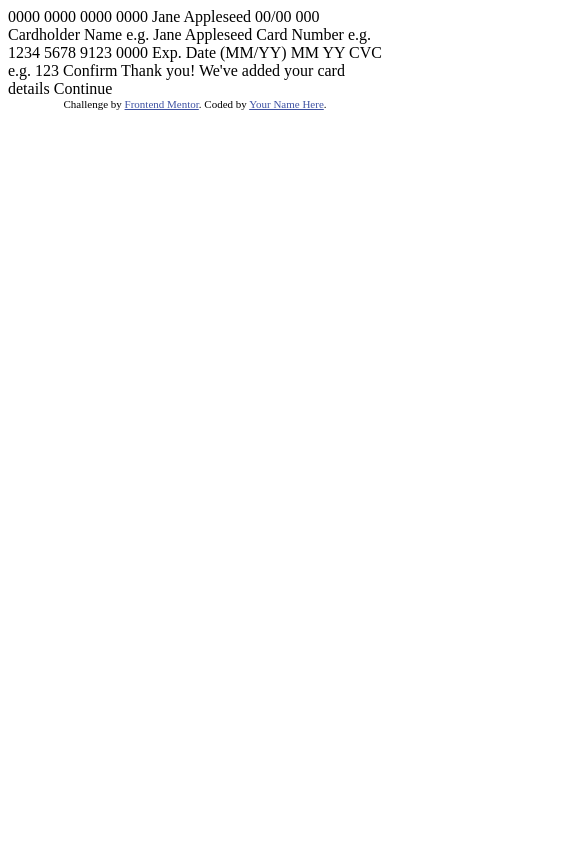
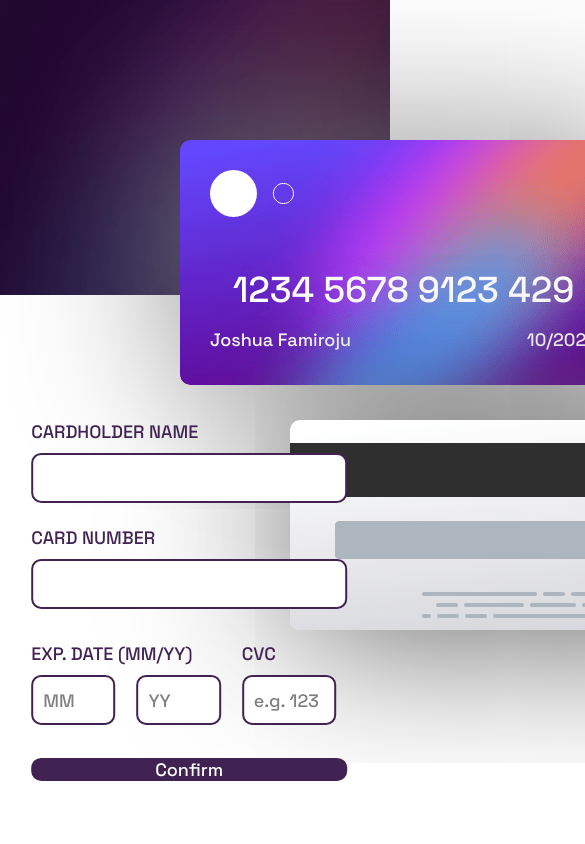
Before and after one commit to FortByte/card-preview-challenge, a plain HTML site: page index.html in a window 390 px wide. Shown: the top 844 px of the page, 585 px wide, since content can reach past the window. Drawn offline with Linux system fonts and the light colour scheme.

Commit message:
Added style and script + project completed

```diff
--- a/index.html
+++ b/index.html
@@ -1,51 +1,85 @@
 <!DOCTYPE html>
 <html lang="en">
 <head>
+  <link rel="stylesheet" href="./style.css">
   <meta charset="UTF-8">
   <meta name="viewport" content="width=device-width, initial-scale=1.0"> <!-- displays site properly based on user's device -->
 
   <link rel="icon" type="image/png" sizes="32x32" href="./images/favicon-32x32.png">
 
-  <title>Frontend Mentor | Interactive card details form</title>
+  <title>Frontend Mentor | Credit Card Details</title>
 
-  <!-- Feel free to remove these styles or customise in your own stylesheet 👍 -->
-  <style>
-    .attribution { font-size: 11px; text-align: center; }
-    .attribution a { color: hsl(228, 45%, 44%); }
-  </style>
 </head>
 <body>
 
-  0000 0000 0000 0000
-  Jane Appleseed
-  00/00
+  <div class="container">
+    <div class="color-bg">
 
-  000
+        <div class="card-front">
+            <img src="./images/card-logo.svg" alt="">
+            <div class="infor">
+                <span>1234 5678 9123 429</span>
+                <div class="inPer">
+                    <p>Joshua Famiroju</p>
+                    <p>10/2025</p>
+                </div>
+            </div>
+        </div>
+        <div class="card-back">
 
-  Cardholder Name
-  e.g. Jane Appleseed
+        </div>
+    </div>
 
-  Card Number
-  e.g. 1234 5678 9123 0000
+    <div class="white-bg">
+        <div class="form">
+            <form action="">
+                <div class="input-box">
+                    <label for="">CARDHOLDER NAME</label>
+                    <input type="text" id="cdName" >
+                    <small id="sm1">Please Input Something</small>
+                </div>
+                <div class="input-box">
+                    <label for="">CARD NUMBER</label>
+                    <input type="text" id="cdNum">
+                    <small id="forNum"> Please Input Something</small>
+                </div>
+                <div class="input-boxe">
+                    <div class="datCH">
+                        <label for="">EXP. DATE (MM/YY)</label>
+                        <div class="dateINp">
+                            <div class="sm1">
+                                <input type="text" id="month" placeholder="MM">
+                                <small id="sm2">Please Input Something</small>
+                            </div>
+                            <div class="sm2">
+                                <input type="text" id="year" placeholder="YY">
+                                <small id="sm4">Please Input Something</small>
+                            </div>
 
-  Exp. Date (MM/YY)
-  MM
-  YY
+                        </div>
+                    </div>
+                    <div class="cvcINP">
+                        <label for="">CVC</label>
+                        <input type="text" id="cvc" placeholder="e.g. 123">
+                        <small id="sm3">Can't be blank</small>
+                    </div>
 
-  CVC
-  e.g. 123
+                </div>
+                <button id="confr" type="button">Confirm</button>
 
-  Confirm
+            </form>
 
-  <!-- Completed state start -->
+        </div>
+        <div id="next"  >
+            <img src="./images/icon-complete.svg" alt="" srcset="">
+            <h2> Thank you!</h2>
+            <h3>We've added your card details</h3>
+            <button id="contu">Continue</button>
+        </div>
 
-  Thank you!
-  We've added your card details
-  Continue
+    </div>
+</div>
 
-  <div class="attribution">
-    Challenge by <a href="https://www.frontendmentor.io?ref=challenge" target="_blank">Frontend Mentor</a>.
-    Coded by <a href="#">Your Name Here</a>.
-  </div>
+<script src="./script.js"></script>
 </body>
 </html>
--- /dev/null
+++ b/script.js
@@ -0,0 +1,53 @@
+let codName=document.getElementById('cdName');
+let codNum=document.getElementById('cdNum');
+let month=document.getElementById('month');
+let year=document.getElementById('year');
+let cvc=document.getElementById('cvc');
+let confr=document.getElementById('confr');
+let contu=document.getElementById('contu');
+let form=document.querySelector('.form');
+let next=document.querySelector('#next');
+let sm1=document.getElementById('sm1');
+let smNum=document.getElementById('forNum');
+let sm2=document.getElementById('sm2');
+let sm3=document.getElementById('sm3');
+let sm4=document.getElementById('sm4');
+let inp=document.getElementsByTagName('input');
+let smal=document.getElementsByTagName('small')
+
+
+confr.onclick=function(){
+
+    if(codName.value==""){
+        sm1.style.display="block"
+        codName.style.borderColor="red"
+    }
+    else if(codNum.value=='' ){
+
+        smNum.style.display="block"
+        codNum.style.borderColor="red"
+    }
+    else if(month.value==''){
+
+        sm2.style.display="block"
+        month.style.borderColor="red"
+    }
+    else if(year.value==''){
+
+        sm4.style.display="block"
+        year.style.borderColor="red"
+    }
+    else if(cvc.value==''){
+
+        sm3.style.display="block"
+        cvc.style.borderColor="red"
+    }
+    else{
+        next.style.display="block";
+        form.style.display="none";
+
+    }
+}
+contu.onclick=function(){
+    location.reload()
+}
--- /dev/null
+++ b/style.css
@@ -0,0 +1,240 @@
+@import url('https://fonts.googleapis.com/css2?family=Space+Grotesk:wght@500&display=swap');
+*{
+    box-sizing: border-box;
+    margin: 0px;
+    padding: 0px;
+    font-size:18px;
+    font-family: 'Space Grotesk', sans-serif;
+
+}
+.container{
+    width:100%;
+    height:100vh;
+    display: flex;
+
+}
+.color-bg{
+    height: 100vh;
+    width:35%;
+    background-image: url('./images/bg-main-desktop.png');
+    background-size: cover;
+}
+.form{
+    position: absolute;
+    top: 80%;
+    left:80%;
+    transform: translate(-80%,-80%);
+    height: 60vh;
+    width: 28%;
+
+}
+#next{
+    position: absolute;
+    top: 70%;
+    left:70%;
+    transform: translate(-70%,-70%);
+    height: 60vh;
+    width: 28%;
+    text-align: center;
+    display: none;
+}
+#next h2{
+    font-size: 2em;
+    margin: 20px 0px ;
+    color: hsl(278, 41%, 23%);
+}
+#next h3{
+    font-size: 1.1em;
+    margin: 0px 0px 15px ;
+    color: gray;
+}
+
+form{
+    display: flex;
+    flex-direction: column;
+    gap:23px;
+}
+.input-box{
+    display: flex;
+    flex-direction: column;
+    gap:10px
+}
+.input-boxe{
+    display: flex;
+    flex-direction: row;
+    width: 90%;
+    margin:10px 0px;
+
+}
+.cvcINP{
+    display: flex;
+    flex-direction: column;
+    gap:10px;
+    width:50%;
+}
+.datCH{
+    display: flex;
+    flex-direction: column;
+    gap:10px;
+    width:100%;
+}
+
+.input-box input{
+    width: 90%;
+    height: 50px;
+
+}
+
+.datCH input{
+    width: 40%;
+    height: 50px;
+
+}
+
+.cvcINP input{
+    width: 90%;
+    height: 50px;
+
+
+}
+
+button{
+    width: 90%;
+    border-radius: 10px;
+    height: 60px;
+    background-color: hsl(278, 41%, 23%);
+    color:white;
+    cursor: pointer;
+    border: none;
+    outline: none;
+    transition: .3s ease-in-out;
+}
+
+button:hover{
+   background-color: #180622;
+}
+
+input{
+
+    border: none;
+    outline:none;
+    border:2px hsl(278, 41%, 23%) solid;
+    padding: 5px 0px 5px 10px;
+    border-radius: 10px;
+}
+input:focus{
+    border:3px hsl(278, 41%, 23%) solid;
+}
+input::placeholder{
+    color:gray;
+}
+.card-front{
+    width: 447px;
+    height: 245px;
+    position: absolute;
+    background-image: url('./images/bg-card-front.png');
+    background-size: cover;
+    border-radius: 10px;
+    background-repeat: no-repeat;
+    margin:140px  0px 0px 180px;
+    padding: 30px ;
+    box-shadow: gray 5px 5px 170px;
+}
+.infor{
+
+    margin-top: 45px;
+    color: white;
+    display: flex;
+    flex-direction: column;
+    gap: 15px;
+    justify-content: center;
+
+
+}
+.infor span{
+    font-size: 2em;
+    text-align: center;
+}
+.inPer{
+    display: flex;
+    justify-content: space-between;
+}
+.card-back{
+    box-shadow: rgb(92, 91, 91) 5px 5px 170px;
+    width: 447px;
+    height: 210px;
+    border-radius: 10px;
+    position: absolute;
+    background-image: url('./images/bg-card-back.png');
+    background-size: cover;
+    background-repeat: no-repeat;
+    margin:420px 0px 0px 290px;
+}
+label{
+    color: hsl(278, 41%, 23%);
+}
+
+.sm1,.sm2{
+    display: flex;
+    flex-direction: column;
+}
+small{
+    font-size: small;
+    color: red;
+    display: none;
+}
+
+.dateINp{
+    display: flex;
+
+}
+.dateINp input{
+    width: 80%;
+}
+@media screen and (max-width:800px){
+    /* .color-bg{
+        height: 100vh;
+        width:35%;
+        background-image: url('./images/colDs.png');
+        background-size: cover;
+
+    } */
+    .container{
+        display: flex;
+        flex-direction: column;
+
+    }
+    .color-bg{
+        width: 100%;
+        height: 35vh;
+        background-image: url(./images/bg-main-mobile.png);
+    }
+    .white-bg{
+        width: 100%;
+        height: 65vh;
+    }
+    .frCrd{
+
+        margin:140px  180px 0px 20px ;
+        padding: 30px ;
+        box-shadow:none;
+        z-index: 3;
+    }
+    .bckCrd{
+        margin:20px   0px 0px 180px;
+
+        box-shadow:  none;
+        z-index: 1;
+    }
+    .form{
+        width: 90%;
+        display: flex;
+        justify-content: center;
+        padding: 150px 0px 0px;
+    }
+    #next{
+        width: 90%;
+        padding: 180px 0px 0px;
+    }
+
+}
```
